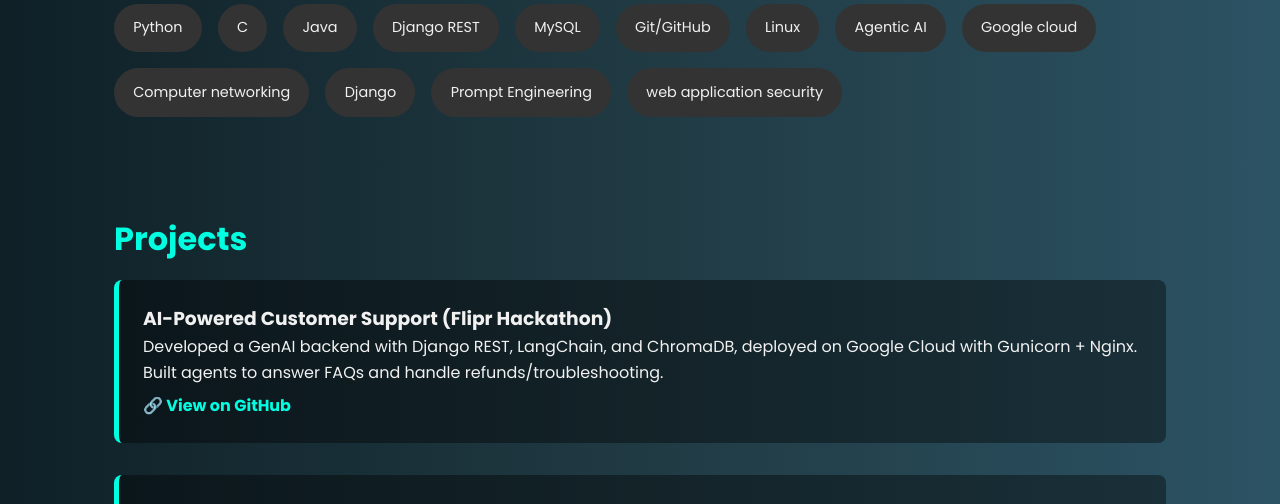
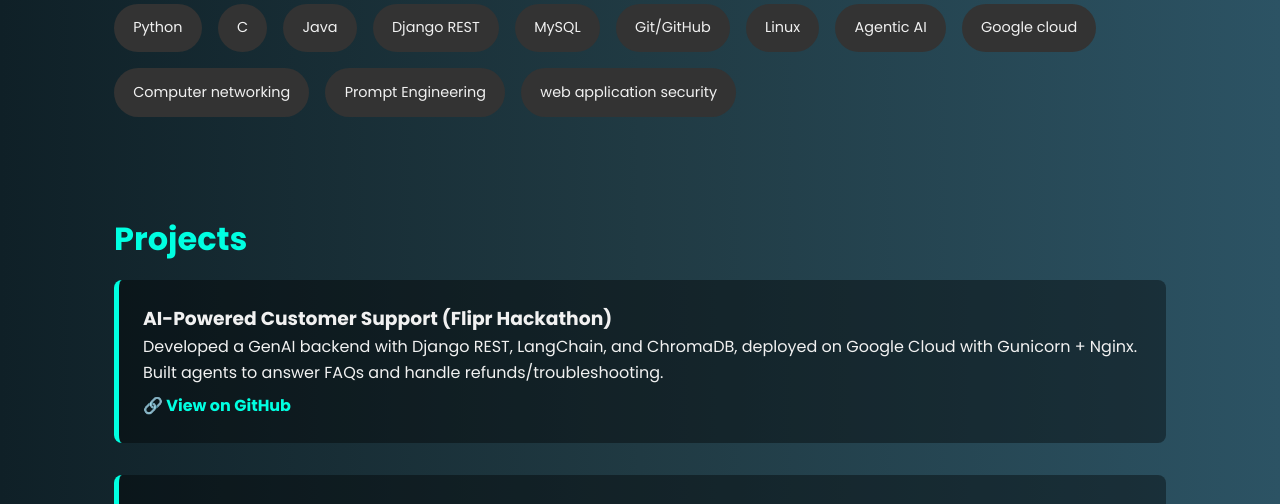
Before and after one commit to rockraghumnv/Raghavendra-portfolio, a plain HTML site: page index.html in a window 1280 px wide. Shown: the part 596-1100 px from the top of the page. Drawn offline with Linux system fonts and the light colour scheme.

Commit message:
Update index.html

```diff
--- a/index.html
+++ b/index.html
@@ -60,7 +60,6 @@
       <div class="skill">Agentic AI</div>
       <div class="skill">Google cloud</div>
       <div class="skill">Computer networking</div>
-      <div class="skill">Django</div>
       <div class="skill">Prompt Engineering</div>
       <div class="skill">web application security</div>
     </div>
```
